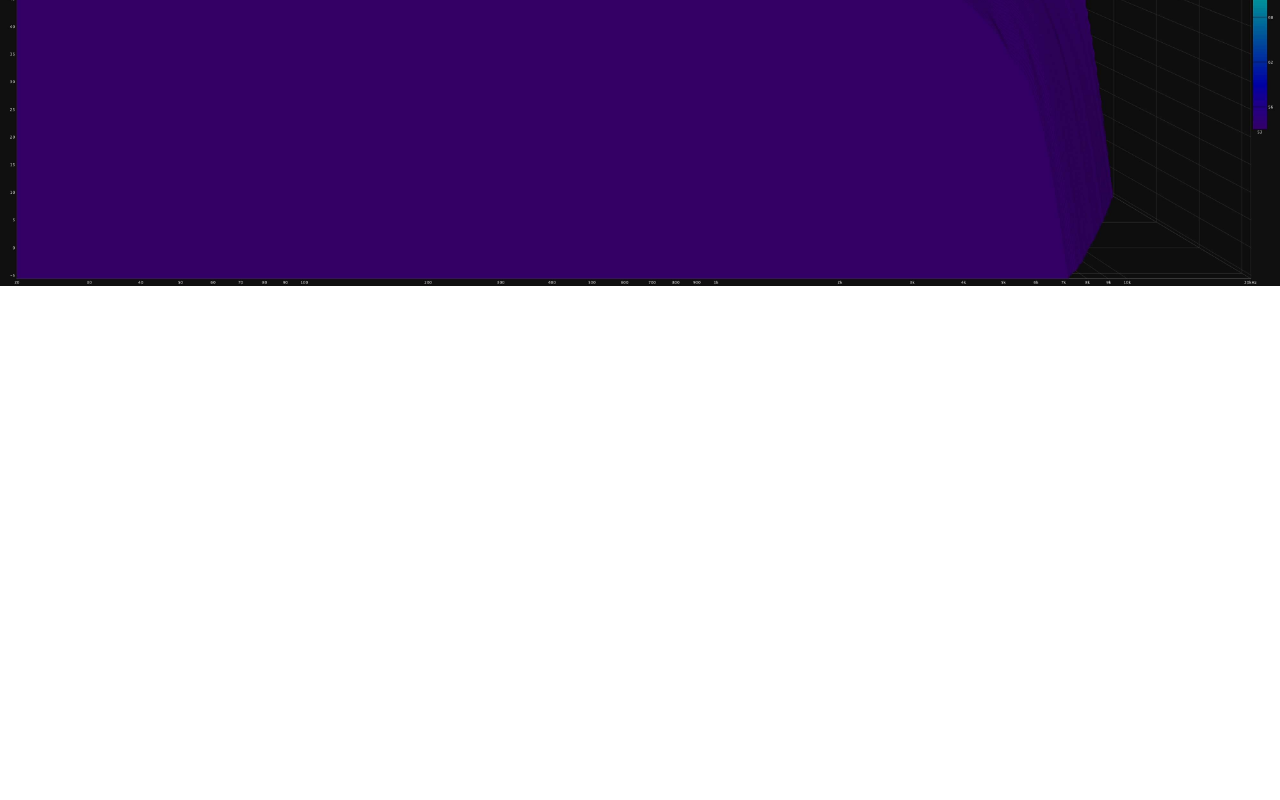
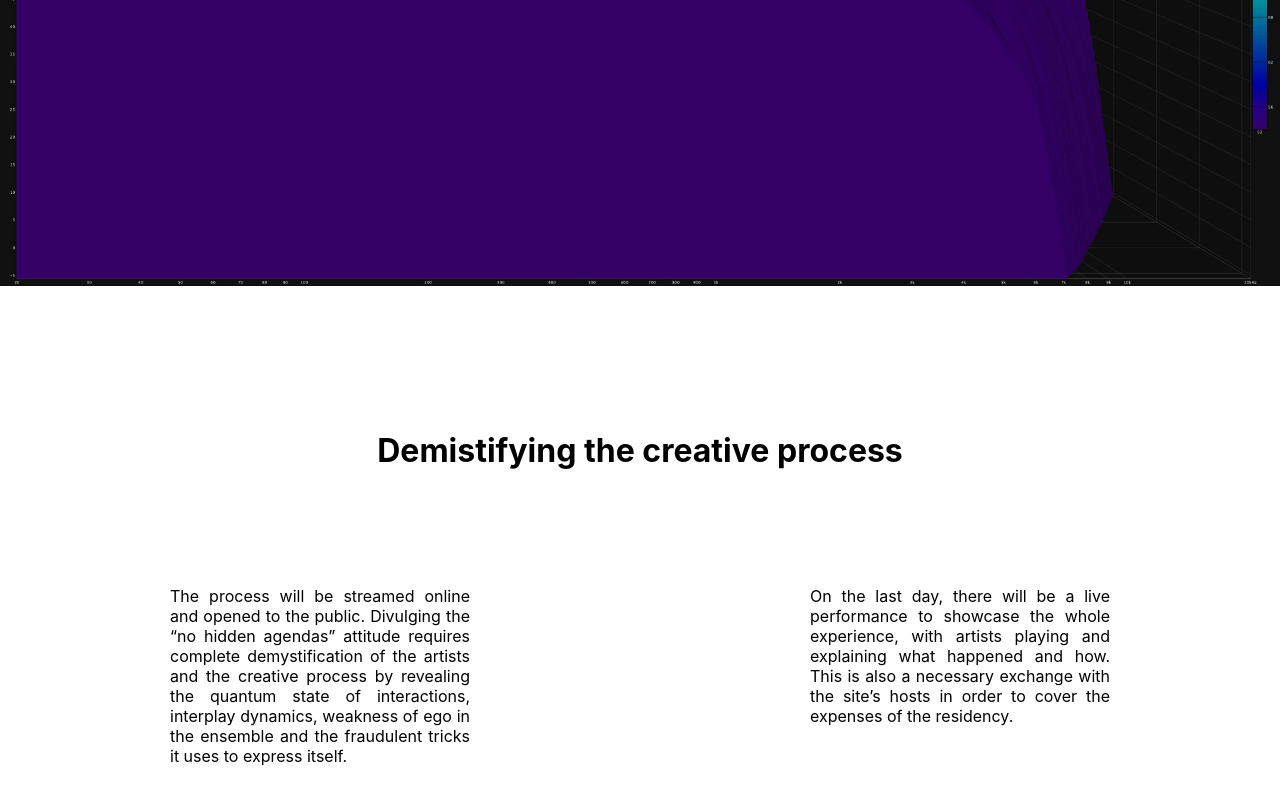
Before and after one commit to MaxLongBao/monastero, a React (Create React App) app: page / in a window 1280 px wide. Shown: the part 6987-7787 px from the top of the page. Before the commit the page ends 7277 px from the top, so only its background shows below. Built offline with nearby package versions, Linux system fonts and the light colour scheme.

Commit message:
frame ten done

```diff
--- a/src/App.js
+++ b/src/App.js
@@ -8,6 +8,7 @@ import FrameSix from './components/FrameSix';
 import FrameSeven from './components/FrameSeven';
 import FrameEight from './components/FrameEight';
 import FrameNine from './components/FrameNine';
+import FrameTen from './components/FrameTen';
 
 import './App.css';
 
@@ -24,6 +25,7 @@ function App() {
       <FrameSeven />
       <FrameEight />
       <FrameNine />
+      <FrameTen />
     </div>
   );
 }
--- a/src/components/FrameFive/styles.css
+++ b/src/components/FrameFive/styles.css
@@ -1,4 +1,4 @@
-h1 {
+.frame-five h1 {
   margin-top: 0;
   padding-top: 20px;
 }
--- a/src/components/FrameSeven/index.jsx
+++ b/src/components/FrameSeven/index.jsx
@@ -6,7 +6,7 @@ function FrameSeven() {
   return (
     <div className="frame-seven">
       <div className="frame-seven-content">
-        <div className="content-title">
+        <div className="frame-seven-content-title">
           <h1>Not a label.</h1><h1>Not a distribution channel.</h1>
         </div>
         <div className="content-paragraph">
--- a/src/components/FrameSeven/styles.css
+++ b/src/components/FrameSeven/styles.css
@@ -15,7 +15,7 @@
   align-items: center;
 }
 
-.content-title {
+.frame-seven-content-title {
   max-width: 300px;
 }
 
--- /dev/null
+++ b/src/components/FrameTen/index.jsx
@@ -0,0 +1,25 @@
+import React from 'react';
+
+import './styles.css';
+
+function FrameTen() {
+  return (
+    <div className="frame-ten">
+      <div className="frame-ten-content">
+        <div className="frame-ten-content-title">
+          <h1>Demistifying the creative process</h1>
+        </div>
+        <div className="frame-ten-content-paragraphs">
+          <div className="frame-ten-paragraph-left">
+            <p>The process will be streamed online and opened to the public. Divulging the “no hidden agendas” attitude requires complete demystification of the artists and the creative process by revealing the quantum state of interactions, interplay dynamics, weakness of ego in the ensemble and the fraudulent tricks it uses to express itself.</p>
+          </div>
+          <div className="frame-ten-paragraph-right">
+            <p>On the last day, there will be a live performance to showcase the whole experience, with artists playing and explaining what happened and how. This is also a necessary exchange with the site’s hosts in order to cover the expenses of the residency.</p>
+          </div>
+        </div>
+      </div>
+    </div>
+  );
+}
+
+export default FrameTen;
--- /dev/null
+++ b/src/components/FrameTen/styles.css
@@ -0,0 +1,21 @@
+.frame-ten {
+  background-color: white;
+  height: 100vh;
+}
+
+.frame-ten-content-title {
+  padding-top: 120px;
+  margin: 0 auto 100px;
+  text-align: center;
+}
+
+.frame-ten-content-paragraphs {
+  display: flex;
+  flex-wrap: wrap;
+  text-align: justify;
+  justify-content: space-around;
+}
+
+.frame-ten-paragraph-left, .frame-ten-paragraph-right {
+  max-width: 300px;
+}
```
